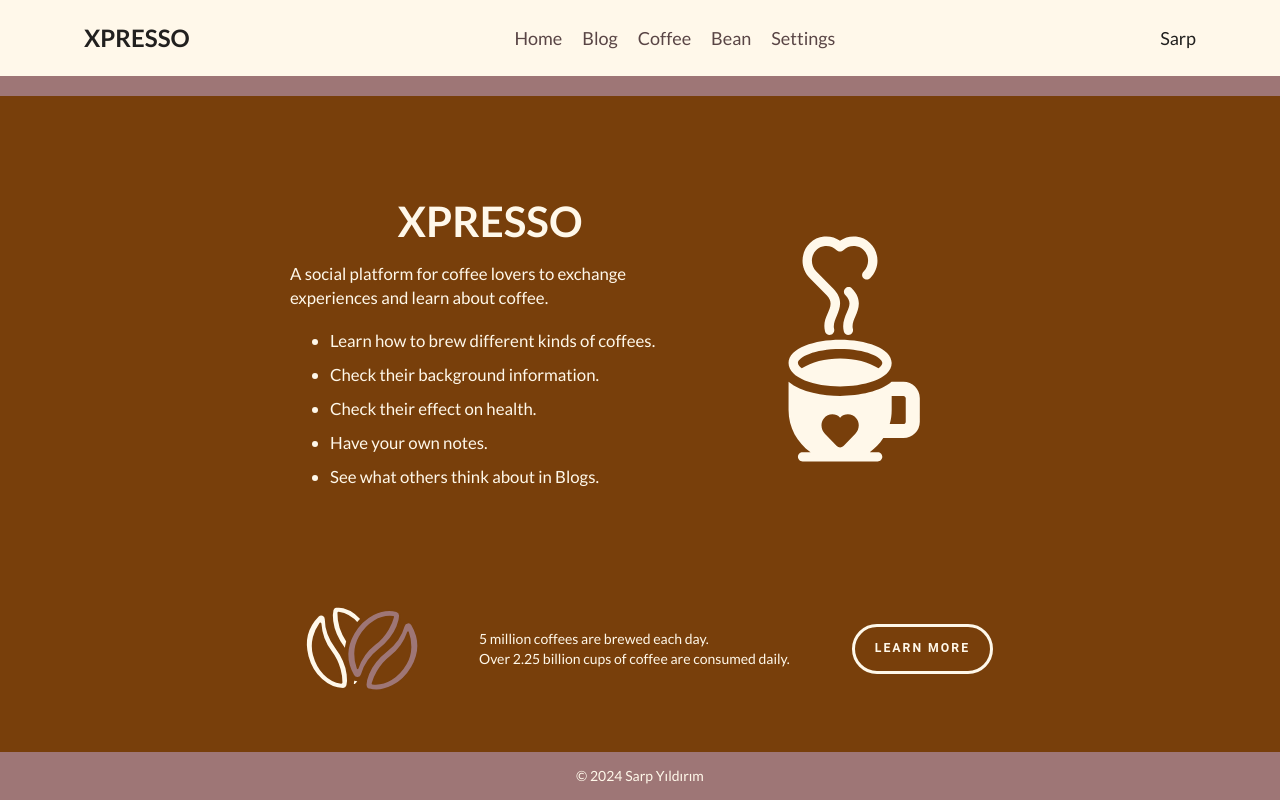
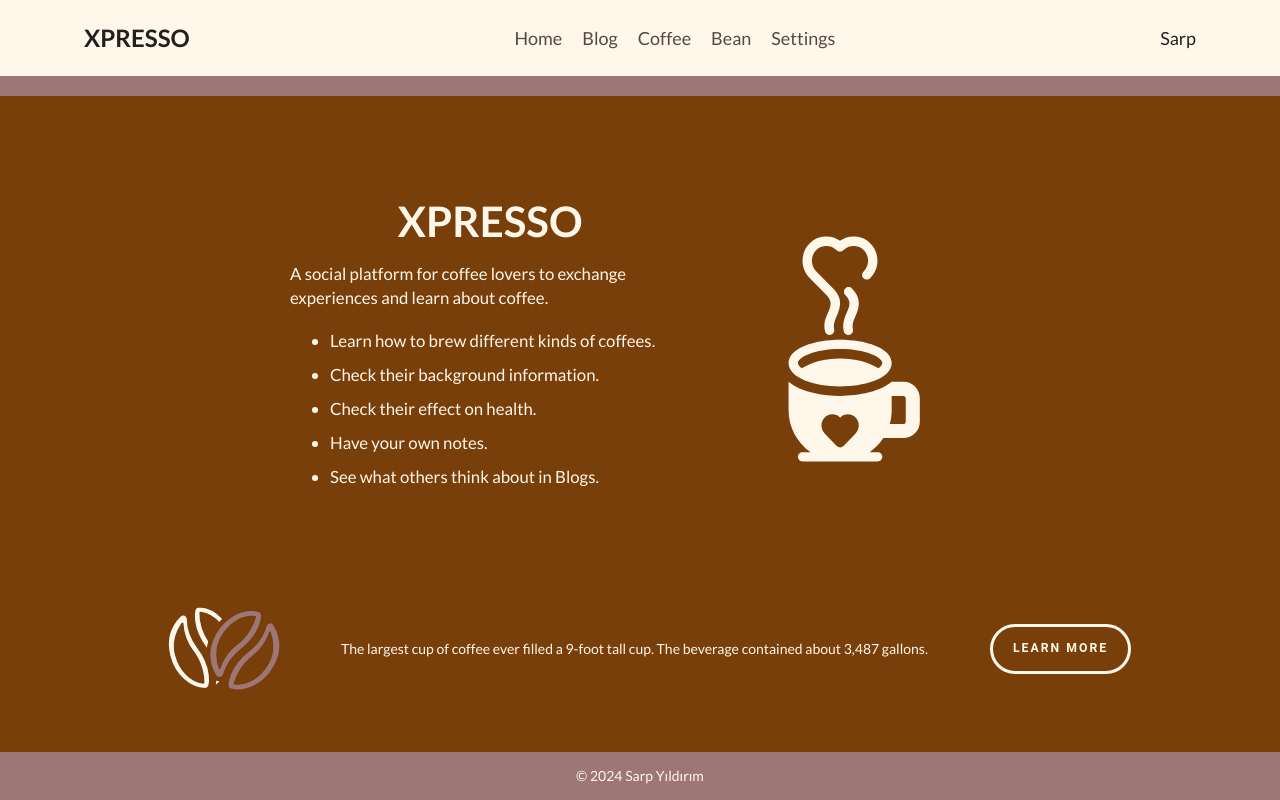
Before and after one commit to Sarpyildir/xpresso, a React (Create React App) app in the folder client/: page / in a window 1280 px wide. Built offline with nearby package versions, Linux system fonts and the light colour scheme.

Commit message:
Add random fact functionality to Home page

```diff
--- a/client/src/Pages/Home.js
+++ b/client/src/Pages/Home.js
@@ -1,8 +1,10 @@
-import React from "react";
+import React, { useState } from "react";
 import Header from "../Components/Header.js";
 import Footer from "../Components/Footer.js";
 import Button from "@mui/material/Button";
+import { getRandomFact } from "../utils/randomInfoUtils.js";
 
+// TODO: LEARN MORE a basınca oradaki bilgi başka bir bilgiyle değişecek
 const Home = () => {
   // Styles
   const containerStyle = {
@@ -74,6 +76,10 @@ const Home = () => {
   const beanImageStyle = {
     height: "150px", // This keeps the aspect ratio of the image
   };
+  const [randomFact, setRandomFact] = useState(getRandomFact());
+  const handleLearnMore = () => {
+    setRandomFact(getRandomFact());
+  };
 
   return (
     <div style={containerStyle}>
@@ -117,6 +123,7 @@ const Home = () => {
             display: "flex",
             alignItems: "center",
             marginBottom: "1rem",
+            maxWidth: "1200px",
           }}
         >
           <img
@@ -124,12 +131,8 @@ const Home = () => {
             alt="Coffee Beans"
             style={beanImageStyle}
           />
-          <p style={{ margin: "3rem" }}>
-            5 million coffees are brewed each day.
-            <br />
-            Over 2.25 billion cups of coffee are consumed daily.
-          </p>
-          <Button variant="outlined" sx={buttonStyle}>
+          <p style={{ margin: "3rem" }}>{randomFact.fact}</p>
+          <Button variant="outlined" sx={buttonStyle} onClick={handleLearnMore}>
             LEARN MORE
           </Button>
         </div>
--- /dev/null
+++ b/client/src/data/randomInfo.js
@@ -0,0 +1,52 @@
+const randomInfo = [
+  {
+    id: 1,
+    fact: "Coffee is the world's second-largest traded commodity, surpassed only by crude oil.",
+  },
+  {
+    id: 2,
+    fact: "The word 'coffee' comes from the Arabic for 'wine of the bean'.",
+  },
+  {
+    id: 3,
+    fact: "It takes about 37 gallons of water to grow enough coffee beans for a cup of coffee.",
+  },
+  {
+    id: 4,
+    fact: "Espresso is not a particular type of bean, roast or blend. Espresso is just a way that coffee is prepared: shooting pressurized, hot water through finely ground coffee.",
+  },
+  {
+    id: 5,
+    fact: "Coffee was originally a food, not a drink. Early East African tribes mixed the coffee berries with fat which formed edible energy balls.",
+  },
+  {
+    id: 6,
+    fact: "The largest cup of coffee ever filled a 9-foot tall cup. The beverage contained about 3,487 gallons.",
+  },
+  {
+    id: 7,
+    fact: "The first webcam was invented at The University of Cambridge to let people know if the coffee pot was full or not.",
+  },
+  {
+    id: 8,
+    fact: "Brazil is the leading grower of coffee beans, producing about a third of the world supply.",
+  },
+  {
+    id: 9,
+    fact: "Coffee drinkers tend to live longer. Research shows that coffee drinker's overall risk of premature death is 25% lower than of those who don't drink coffee.",
+  },
+  {
+    id: 10,
+    fact: "Beethoven was such an ardent coffee lover that he’d count out 60 beans per cup before making his brew.",
+  },
+  {
+    id: 11,
+    fact: "The most expensive coffee in the world, Kopi Luwak, is processed by being eaten and then excreted by a certain type of Indonesian cat called the civet.",
+  },
+  {
+    id: 12,
+    fact: "During WWII, American soldiers were issued instant Maxwell House coffee in their ration kits. This skyrocketed the popularity of instant coffee.",
+  },
+];
+
+export default randomInfo;
--- /dev/null
+++ b/client/src/utils/randomInfoUtils.js
@@ -0,0 +1,9 @@
+import randomInfo from "../data/randomInfo.js";
+
+// Function to get a random fact from the randomInfo array
+const getRandomFact = () => {
+  const randomIndex = Math.floor(Math.random() * randomInfo.length);
+  return randomInfo[randomIndex];
+};
+
+export { getRandomFact };
```
